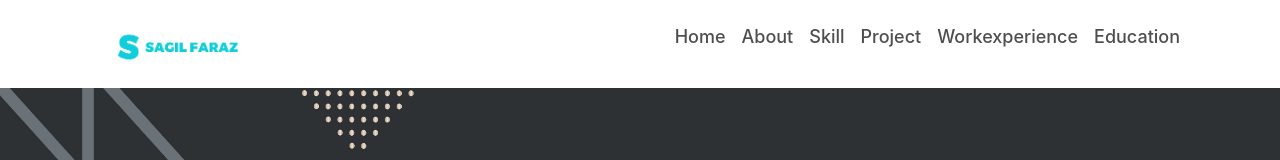
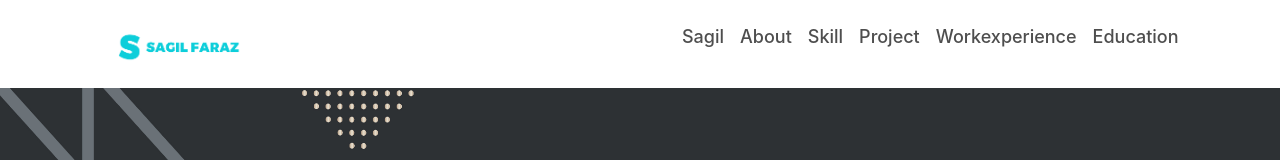
Before and after one commit to Sagil7/Portfolio, a React (Create React App) app: page / in a window 1280 px wide. Shown: the top 160 px of the page. Built offline with nearby package versions, Linux system fonts and the light colour scheme.

Commit message:
deployment check

```diff
--- a/src/Components/Navbar2/Navbar2.js
+++ b/src/Components/Navbar2/Navbar2.js
@@ -35,7 +35,7 @@ const handleClick =() =>{
           <ul className="navitems">
 
             <li class="nav-item">
-              <HashLink class="nav-link" to="#Intro" onClick={handleClick}>Home</HashLink>
+              <HashLink class="nav-link" to="#Intro" onClick={handleClick}>Sagil</HashLink>
             </li>
             <li class="nav-item">
               <HashLink class="nav-link" to="#About" onClick={handleClick}>About</HashLink>
```
